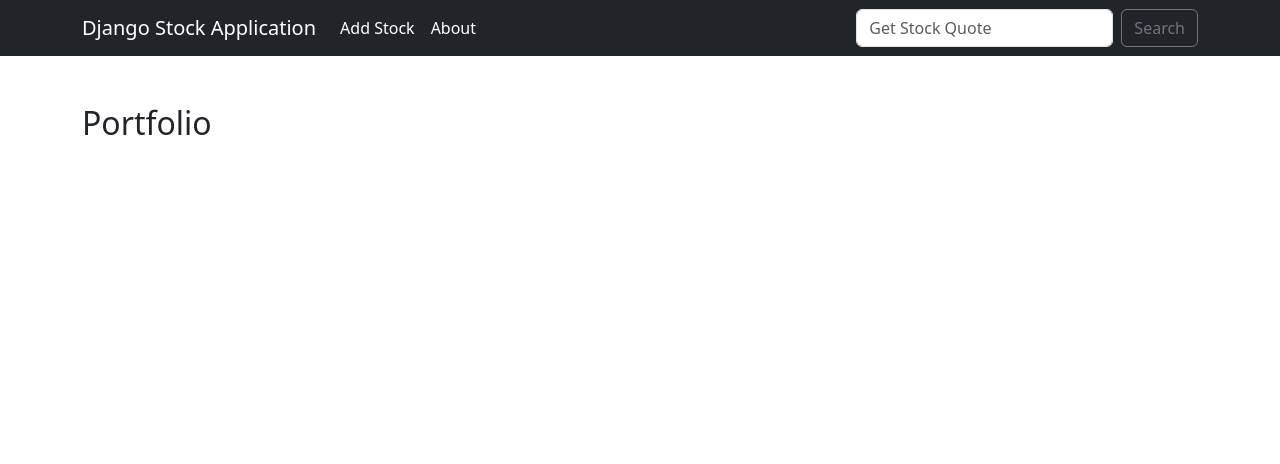
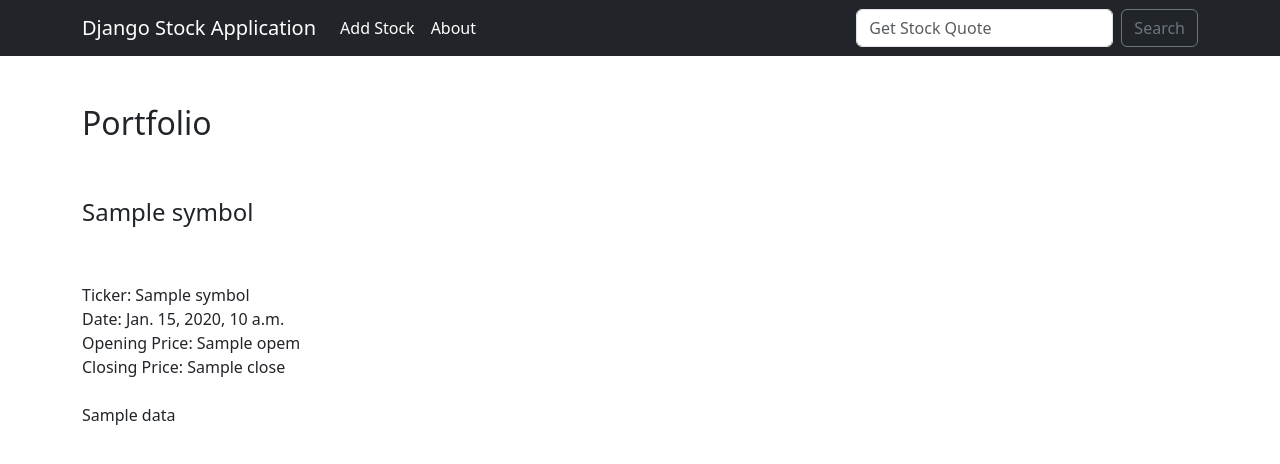
Before and after one commit to FrancisChung/udemy-django-stock, a Django app: template quotes/templates/home.html in a window 1280 px wide. Shown: the top 464 px of the page. Run offline with Django 5.2, Linux system fonts and the light colour scheme; the template is opened without the code that fills it: most values are stand-ins (such as "Sample title", 1, 10 or a date in 2020).

Commit message:
Refactor to twelvedata

```diff
--- a/quotes/templates/home.html
+++ b/quotes/templates/home.html
@@ -5,21 +5,24 @@
     <br/>
     <br/>
 
-    {% if api %}
-        {%  if "Error" in api %}
+    {% if data %}
+        {%  if "Error" in data %}
             There was a problem with the ticker symbol
         {%  else %}
-            <h4>{{ symbol }}</h4>
+            <h4>{{ data.meta.symbol }}</h4>
             <br />
             <br />
-            {% for price in prices %}
-                Ticker: {{ price.ticker }}<br/>
-                Date: {{price.date}}<br />
-                Opening Price: {{ price.opening_price }}<br />
-                Closing Price: {{ price.closing_price }}<br />
+            {% for price in data.values %}
+                Ticker: {{ data.meta.symbol }}<br/>
+                Date: {{price.datetime}}<br />
+                Opening Price: {{ price.opem }}<br />
+                Closing Price: {{ price.close }}<br />
                 <br />
             {%  endfor %}
         {% endif %}
+
+        {{  data }}
+
     {% endif %}
     <br />
 {% endblock %}.
```
